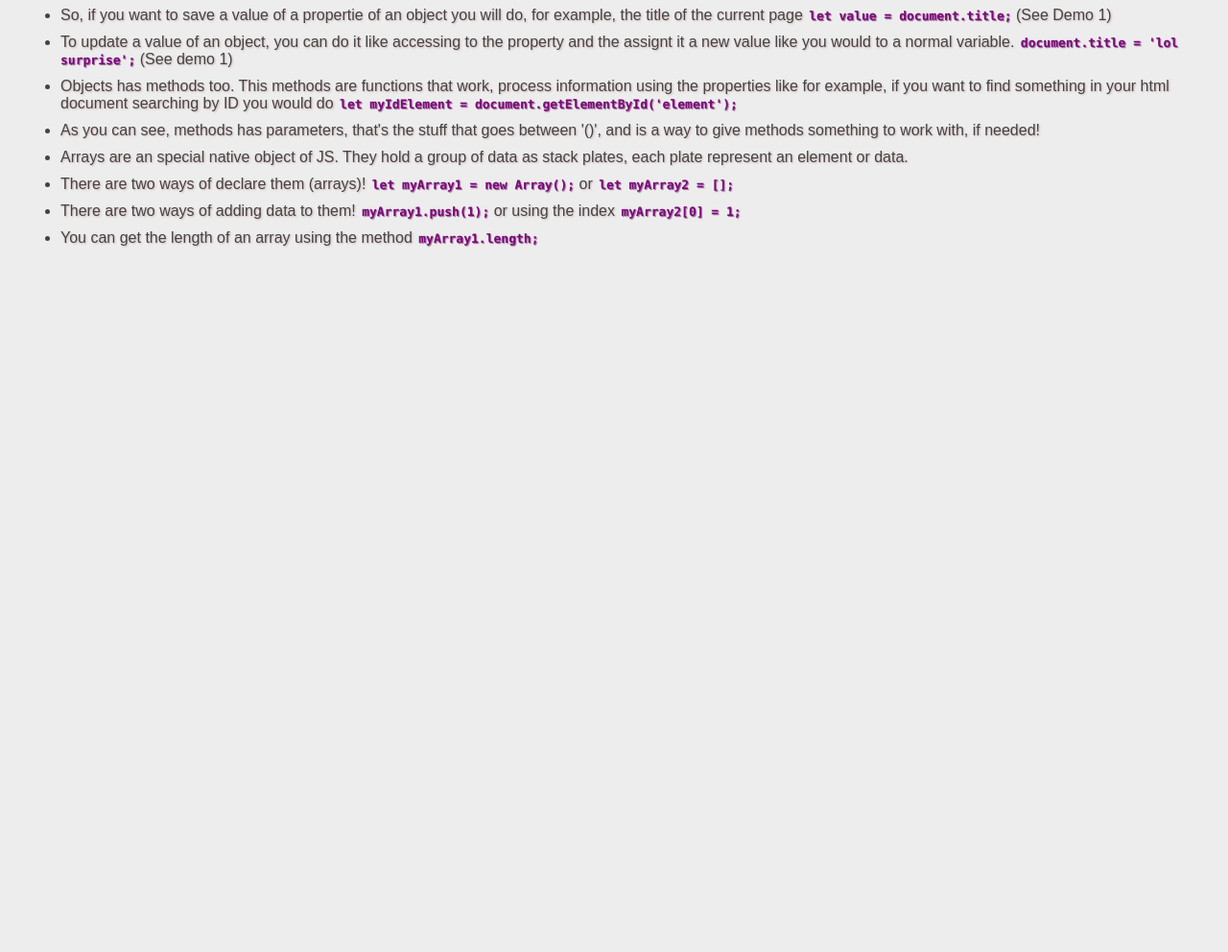
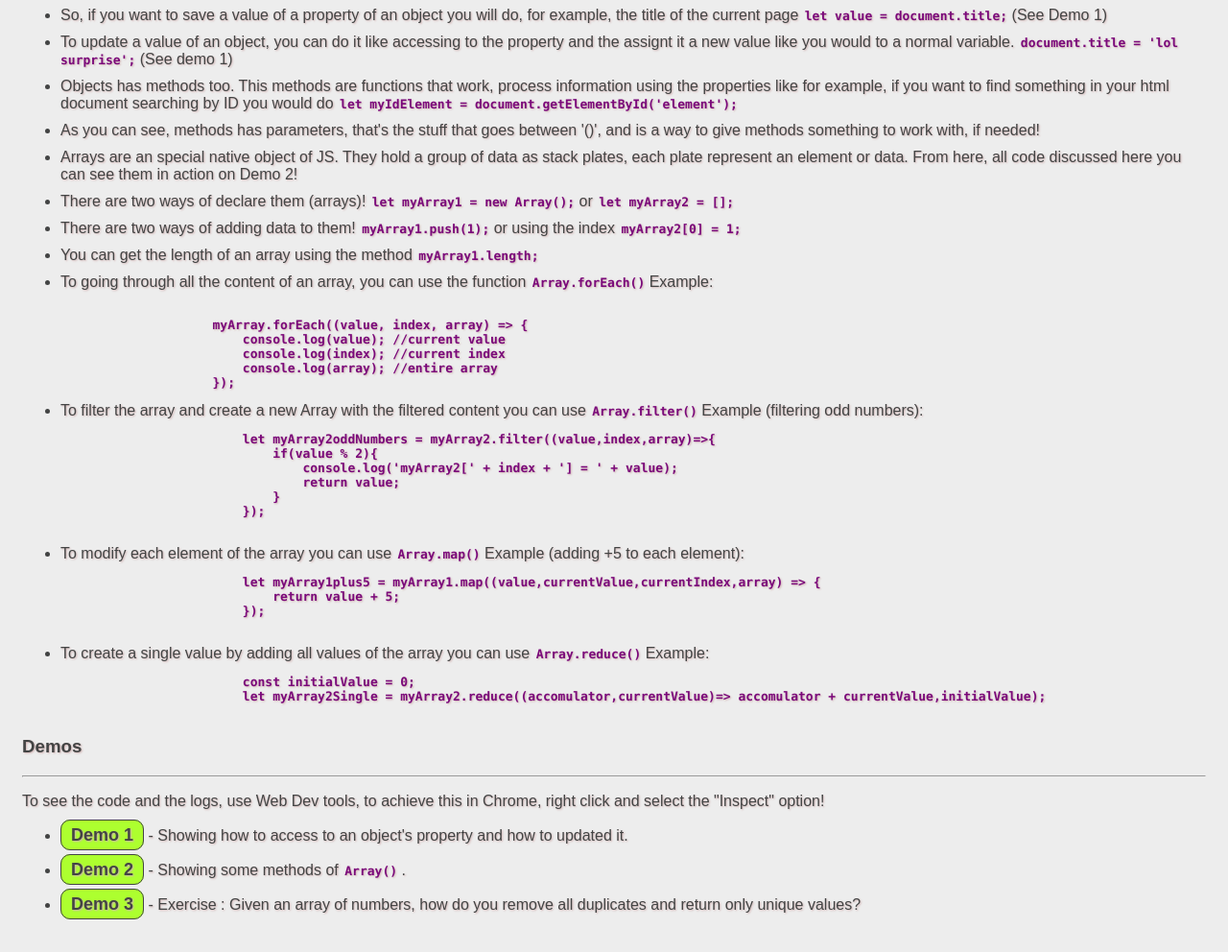
Before and after one commit to jluna93/JavaScript_Recap, a plain HTML site: page Objects/index.html in a window 1280 px wide. Shown: the part 511-1503 px from the top of the page at 96% size. Before the commit the page ends 807 px from the top, so only its background shows below. Drawn offline with Linux system fonts and the light colour scheme.

Commit message:
Finished Objects chapter

```diff
--- a/Objects/index.html
+++ b/Objects/index.html
@@ -30,14 +30,55 @@
                 <li> Example of Host objects are Window, document, history...</li>
                 <li> Think an object as a 'thing', like in real life, objects in real life have detail... like color, size. In JS the 'details' of an object are called properties</li>
                 <li> To access to a property of an object use the dot notation, like <span class="example-code">nameOfObject.property</span></li>
-                <li> So, if you want to save a value of a propertie of an object you will do, for example, the title of the current page <span class="example-code"> let value = document.title;</span> (See Demo 1)</li>
+                <li> So, if you want to save a value of a property of an object you will do, for example, the title of the current page <span class="example-code"> let value = document.title;</span> (See Demo 1)</li>
                 <li> To update a value of an object, you can do it like accessing to the property and the assignt it a new value like you would to a normal variable. <span class="example-code"> document.title = 'lol surprise';</span> (See demo 1) </li>
                 <li> Objects has methods too. This methods are functions that work, process information using the properties like for example, if you want to find something in your html document searching by ID you would do <span class="example-code">let myIdElement = document.getElementById('element');</span></li>
                 <li> As you can see, methods has parameters, that's the stuff that goes between '()', and is a way to give methods something to work with, if needed!</li>
-                <li> Arrays are an special native object of JS. They hold a group of data as stack plates, each plate represent an element or data. </li>
+                <li> Arrays are an special native object of JS. They hold a group of data as stack plates, each plate represent an element or data. From here, all code discussed here you can see them in action on Demo 2! </li>
                 <li> There are two ways of declare them (arrays)! <span class="example-code">let myArray1 =  new Array();</span> or <span class="example-code">let myArray2 = [];</span></li>
                 <li> There are two ways of adding data to them! <span class="example-code"> myArray1.push(1);</span> or using the index <span class="example-code">myArray2[0] = 1;</span></li>
                 <li> You can get the length of an array using the method <span class="example-code">myArray1.length;</span></li>
+                <li> To going through all the content of an array, you can use the function <span class="example-code">Array.forEach()</span> Example:
+                 <pre class="example-code">
+                    myArray.forEach((value, index, array) => {
+                        console.log(value); //current value
+                        console.log(index); //current index
+                        console.log(array); //entire array
+                    });</pre>
+                </li>
+                <li> To filter the array and create a new Array with the filtered content you can use <span class="example-code">Array.filter()</span> Example (filtering odd numbers):
+                    <pre class="example-code">
+                        let myArray2oddNumbers = myArray2.filter((value,index,array)=>{
+                            if(value % 2){
+                                console.log('myArray2[' + index + '] = ' + value);
+                                return value;
+                            }
+                        });
+                    </pre>
+                </li>
+                <li> To modify each element of the array you can use <span class="example-code">Array.map()</span> Example (adding +5 to each element):
+                    <pre class="example-code">
+                        let myArray1plus5 = myArray1.map((value,currentValue,currentIndex,array) => {
+                            return value + 5;
+                        });
+                    </pre>
+                </li>
+                <li> To create a single value by adding all values of the array you can use <span class="example-code">Array.reduce()</span> Example:
+                    <pre class="example-code">
+                        const initialValue = 0;
+                        let myArray2Single = myArray2.reduce((accomulator,currentValue)=> accomulator + currentValue,initialValue);
+                    </pre>
+                </li>
+            </ul>
+
+
+            <h3> Demos </h3>
+            <hr />
+            <p>To see the code and the logs, use Web Dev tools, to achieve this in Chrome, right click and select the "Inspect" option!</p>
+            <ul class="demos-list">
+                <li id="demo1"> <span class="demo-button" onclick="demo1();">Demo 1</span> - Showing how to access to an object's property and how to updated it.</li>
+                <li id="demo2"> <span class="demo-button" onclick="demo2Arrays();">Demo 2</span> - Showing some methods of <span class="example-code">Array()</span> .</li>
+                <li id="demo3"> <span class="demo-button" onclick="demo3exercise();">Demo 3</span> - Exercise : Given an array of numbers, how do you remove all duplicates and return only unique values?</li>
             </ul>
         </div>
     </div>
--- a/Objects/objects.js
+++ b/Objects/objects.js
@@ -1,3 +1,4 @@
+
 function demo1(){
     //To access to a property of a object, use the dot notation
     let titleOfPage = document.title;
@@ -17,11 +18,16 @@ function demo2Arrays(){
     myArray1.push(1);
     myArray1.push(2);
     myArray1.push(3);
-
+    myArray1.push(4);
+    myArray1.push(5);
+    myArray1.push(6);
     //Adding items to array using index
     myArray2[0] = 1;
     myArray2[1] = 2;
     myArray2[2] = 3;
+    myArray2[3] = 4;
+    myArray2[4] = 5;
+    myArray2[5] = 6;
 
     //Using Array.length in a for, to show the content of an array
     console.log('Lenght of myArray1 = ' + myArray1.length + '; Content: ');
@@ -29,9 +35,65 @@ function demo2Arrays(){
         console.log('myArray1[' + i + '] = ' + myArray1[i]);
     }
 
+    //Using Array.forEach() (arrow function)
     console.log('Lenght of myArray2 = ' + myArray2.length + '; Content: ');
-    for(let i = 0; i < myArray2.length; i++) {
-        console.log('myArray2[' + i + '] = ' + myArray2[i]);
-    }
+    myArray2.forEach((value,index,array) => {
+        console.log('myArray2[' + index + '] = ' + value);
+        console.log(array);
+    });
 
+    //Using conditionals and Array.filter() to create a new array
+    console.log('Odd numbers on myArray2: ');
+    let myArray2oddNumbers = myArray2.filter((value,index,array)=>{
+        if(value % 2){
+            console.log('myArray2[' + index + '] = ' + value);
+            return value;
+        }
+    });
+
+    //Using Array.map function  to create a new array similar to myArray1 but each value will be added +5
+    let myArray1plus5 = myArray1.map((value,currentValue,currentIndex,array) => {
+        return value + 5;
+    });
+
+    //Showing the conntet of myArray1plus5
+    console.log('Lenght of myArray1plus5 = ' + myArray1plus5.length + '; Content: ');
+        myArray1plus5.forEach((value,index,array) => {
+        console.log('myArray1plus5[' + index + '] = ' + value);
+    });
+
+    //Using Array.reduce function
+    const initialValue = 0;
+    let myArray2Single = myArray2.reduce((accomulator,currentValue)=> accomulator + currentValue,initialValue);
+    console.log("Sum of all of the elements of myArray2 = " + myArray2Single);
 }
+
+function demo3exercise(){
+    //Exercise
+    /* Given an array of numbers, how do you remove all duplicates and
+     return only unique values? */
+
+    let myArray = [1,2,3,4,5,6,7,8,9,10,4,3,5,6,7];
+
+    let myArrayNoDups = myArray.filter((value,index,array) =>{
+        let NoDup = true;
+        let currentValue = value;
+        let count = 0;
+
+        myArray.forEach((value,index,array)=>{
+            if(currentValue === value){
+                count++;
+                if(count > 1){
+                    NoDup = false;
+                }
+            }
+        });
+
+        if(NoDup){
+            return value;
+        }
+
+    });
+
+    myArrayNoDups.forEach((value,index,array) => { console.log(value)});
+}
--- a/style.css
+++ b/style.css
@@ -23,8 +23,8 @@ a:hover{
     font-size: small;
     font-weight: bold;
     color:rgb(122, 8, 122);
-    text-shadow: 1px 1px 1px #9a6792;
-
+    /* text-shadow: 1px 1px 1px #9a6792;
+  */
     padding-left: 2px;
 
 }
@@ -53,6 +53,10 @@ a:hover{
     font-weight: bold;
     cursor: pointer;
     color: blueviolet;
+}
+
+.demos-list > li{
+    margin-bottom: 15px !important;
 }
 
 .keyword{
```
